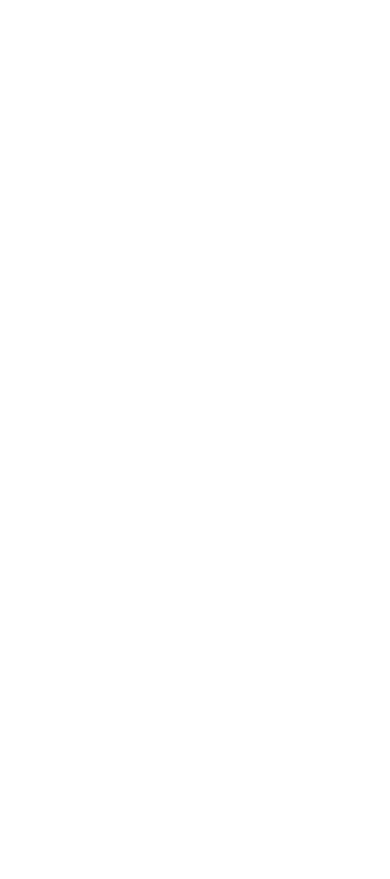
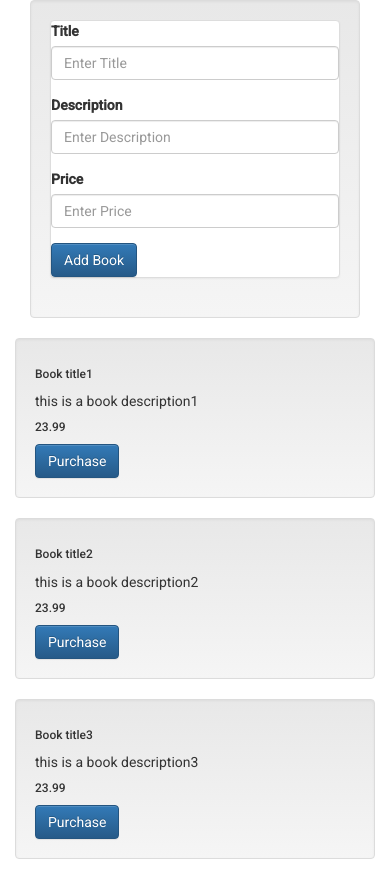
Before and after one commit to murali101002/Reader-s-Shop, a React (Create React App) app: page / in a window 390 px wide. Before the commit the page ends 844 px from the top, so only its background shows below. Built offline with nearby package versions, Linux system fonts and the light colour scheme.

Commit message:
Changes: -Book List responsive styles -Add Book Form to add books to database -Add book form dispatches addBook action which adds new book the store object

```diff
--- a/package.json
+++ b/package.json
@@ -4,6 +4,7 @@
   "private": true,
   "dependencies": {
     "react": "^16.0.0",
+    "react-bootstrap": "^0.31.5",
     "react-dom": "^16.0.0",
     "react-redux": "^5.0.6",
     "react-router": "^4.2.0",
--- a/public/index.html
+++ b/public/index.html
@@ -10,6 +10,9 @@
     -->
     <link rel="manifest" href="%PUBLIC_URL%/manifest.json">
     <link rel="shortcut icon" href="%PUBLIC_URL%/favicon.ico">
+    <link href="https://fonts.googleapis.com/css?family=Roboto:300,400,500" rel="stylesheet">
+    <link rel="stylesheet" href="https://maxcdn.bootstrapcdn.com/bootstrap/latest/css/bootstrap.min.css">
+    <link rel="stylesheet" href="https://maxcdn.bootstrapcdn.com/bootstrap/latest/css/bootstrap-theme.min.css">
     <!--
       Notice the use of %PUBLIC_URL% in the tags above.
       It will be replaced with the URL of the `public` folder during the build.
--- a/src/App.css
+++ b/src/App.css
@@ -1,5 +1,5 @@
 .App {
-  text-align: center;
+  font-family: 'Roboto', sans-serif;
 }
 
 .App-logo {
--- a/src/App.js
+++ b/src/App.js
@@ -1,20 +1,50 @@
 import React, { Component } from 'react';
 import './App.css';
-import {connect} from 'react-redux';
+import { connect } from 'react-redux';
+import { bindActionCreators } from 'redux';
+import { getBooks } from './actions/bookActions';
+import { Grid, Col, Row } from 'react-bootstrap';
+import BookList from './components/BookList';
+import BookForm from './components/bookForm';
+
 
 class App extends Component {
+  componentDidMount() {
+    this.props.getBooks();
+  }
   render() {
-    console.log('books', this.props.books);
     return (
-      <div className="App">
-      </div>
+      <Grid className="App">
+        <Col xs={12} sm={6}>
+          <BookForm />
+        </Col>
+        <Col>
+          <Row style={{ marginTop: '15px' }}>
+            <BookList books={this.props.books} />
+          </Row>
+        </Col>
+      </Grid>
     );
   }
 }
 
-const mapStateToProps = state=>{
+/*
+mapStateToProps receives store object from its parent via <Provider/>
+this prevents the exposure of store object and only gives access to the data required for the component
+*/
+const mapStateToProps = state => {
   return {
-    books: state.book
+    books: state.book.books
   };
 }
-export default connect(mapStateToProps)(App);
+/*
+mapDispatchToProps dispatches the methods defined in actions through props
+Ex: getBooks is one of the actions to retrieve all the books in data source.
+we can make a call to getBooks action using 'store.dispatch(getBooks)'.
+The catch here is it exposes store object to every component which is not recommended
+mapDispatchToProps dispatches the actions in more elegant way and prevents the exposure of 'store' object
+*/
+const mapDispatchToProps = dispatch => {
+  return bindActionCreators({ getBooks }, dispatch);
+}
+export default connect(mapStateToProps, mapDispatchToProps)(App);
--- a/src/actions/bookActions.js
+++ b/src/actions/bookActions.js
@@ -1,4 +1,4 @@
-import {ADD_BOOK, DELETE_BOOK, UPDATE_BOOK} from '../constants';
+import {ADD_BOOK, DELETE_BOOK, UPDATE_BOOK, GET_BOOKS} from '../constants';
 
 export const addBook = books=>{
   const action = {
@@ -23,3 +23,10 @@
   }
   return action;
 }
+
+export const getBooks = ()=>{
+  const action = {
+    type: GET_BOOKS
+  }
+  return action;
+}
--- /dev/null
+++ b/src/components/BookItem.js
@@ -0,0 +1,20 @@
+import React from 'react';
+import { Well, Col, Row, Button } from 'react-bootstrap';
+
+class BookItem extends React.Component {
+  render() {
+    return (
+      <Well>
+        <Row>
+          <Col xs={12}>
+            <h6>{this.props.title}</h6>
+            <p>{this.props.description}</p>
+            <h6>{this.props.price}</h6>
+            <Button bsStyle='primary'>Purchase</Button>
+          </Col>
+        </Row>
+      </Well>
+    );
+  }
+}
+export default BookItem
--- /dev/null
+++ b/src/components/BookList.js
@@ -0,0 +1,25 @@
+import React, { Component } from 'react';
+import {Col} from 'react-bootstrap';
+import BookItem from './BookItem'
+
+class BookList extends Component {
+  render() {
+    return (
+      <div>
+        {
+          this.props.books.map(book =>
+            <Col xs={12} sm={6} md={4} key={book.id}>
+              <BookItem
+                price={book.price}
+                title={book.title}
+                description={book.description}
+              />
+            </Col>
+          )
+        }
+      </div>
+    );
+  }
+}
+
+export default BookList;
--- /dev/null
+++ b/src/components/bookForm.js
@@ -0,0 +1,55 @@
+import React from 'react';
+import {Well, FormControl, ControlLabel, Panel, Button, FormGroup} from 'react-bootstrap';
+import {connect} from 'react-redux';
+import {bindActionCreators} from 'redux';
+import {addBook} from '../actions/bookActions';
+
+class BookForm extends React.Component{
+  handleSubmit(){
+    const title = this._title.value;
+    const description = this._description.value;
+    const price = this._price.value;
+    const book = [{title, description, price}];
+    this.props.addBook(book);
+  }
+  render(){
+    return (
+      <Well>
+        <Panel>
+          <FormGroup controlId='title'>
+            <ControlLabel>Title</ControlLabel>
+            <FormControl
+              type="text"
+              inputRef = {input=>this._title = input}
+              placeholder="Enter Title"
+            />
+          </FormGroup>
+          <FormGroup controlId='description'>
+            <ControlLabel>Description</ControlLabel>
+            <FormControl
+              type="text"
+              inputRef = {input=>this._description = input}
+              placeholder="Enter Description"
+            />
+          </FormGroup>
+          <FormGroup controlId='price'>
+            <ControlLabel>Price</ControlLabel>
+            <FormControl
+              type="text"
+              inputRef = {input=>this._price = input}
+              placeholder="Enter Price"
+            />
+          </FormGroup>
+          <Button
+           bsStyle='primary'
+           onClick={this.handleSubmit.bind(this)}
+          >Add Book</Button>
+        </Panel>
+      </Well>
+    )
+  }
+}
+const mapDispatchToProps = dispatch=>{
+  return bindActionCreators({addBook}, dispatch);
+}
+export default connect(null, mapDispatchToProps)(BookForm);
--- a/src/constants.js
+++ b/src/constants.js
@@ -1,7 +1,10 @@
 export const ADD_BOOK = 'ADD_BOOK';
 export const DELETE_BOOK = 'DELETE_BOOK';
 export const UPDATE_BOOK = 'UPDATE_BOOK';
+
 export const ADD_BOOK_TO_CART = 'ADD_BOOK_TO_CART';
 export const DELETE_BOOK_FROM_CART = 'DELETE_BOOK_FROM_CART';
 export const DELETE_ALL_FROM_CART = 'DELETE_ALL_FROM_CART';
 export const UPDATE_BOOK_FROM_CART = 'UPDATE_BOOK_FROM_CART';
+
+export const GET_BOOKS = 'GET_ALL_BOOKS';
--- a/src/index.js
+++ b/src/index.js
@@ -7,28 +7,9 @@
 import {createStore, applyMiddleware} from 'redux';
 import logger from 'redux-logger';
 import reducers from './reducers';
-import {addBook} from './actions/bookActions';
 
 const middleware = applyMiddleware(logger);
 const store = createStore(reducers, middleware);
-
-const books = [
-  {
-    id: 1,
-    title: 'Book title1',
-    description: 'this is a book description1',
-    price: 23.99
-  },
-  {
-    id: 2,
-    title: 'Book title2',
-    description: 'this is a book description2',
-    price: 23.99
-  }
-]
-store.dispatch(addBook(books));
-
-
 
 ReactDOM.render(
 <Provider store={store}>
--- a/src/reducers/bookReducer.js
+++ b/src/reducers/bookReducer.js
@@ -1,9 +1,32 @@
-import { ADD_BOOK, DELETE_BOOK, UPDATE_BOOK } from '../constants';
+import { ADD_BOOK, DELETE_BOOK, UPDATE_BOOK, GET_BOOKS } from '../constants';
 
 
-export const bookReducer = (state = { books: [] }, action) => {
+export const bookReducer = (state = {
+  books: [
+    {
+      id: 1,
+      title: 'Book title1',
+      description: 'this is a book description1',
+      price: 23.99
+    },
+    {
+      id: 2,
+      title: 'Book title2',
+      description: 'this is a book description2',
+      price: 23.99
+    },
+    {
+      id: 3,
+      title: 'Book title3',
+      description: 'this is a book description3',
+      price: 23.99
+    }
+  ]
+}, action) => {
   let booksInStore = state.books;
   switch (action.type) {
+    case GET_BOOKS:
+      return {...state, books:[...state.books]};
     case ADD_BOOK:
       return {
         books: [...state.books, ...action.books]
```
Also changed, not shown: src/components/cart.js (added, +37 -0 lines), 2 other files (tests, documents, lock files or other folders). Lines whose indentation alone changed are shown as unchanged.
